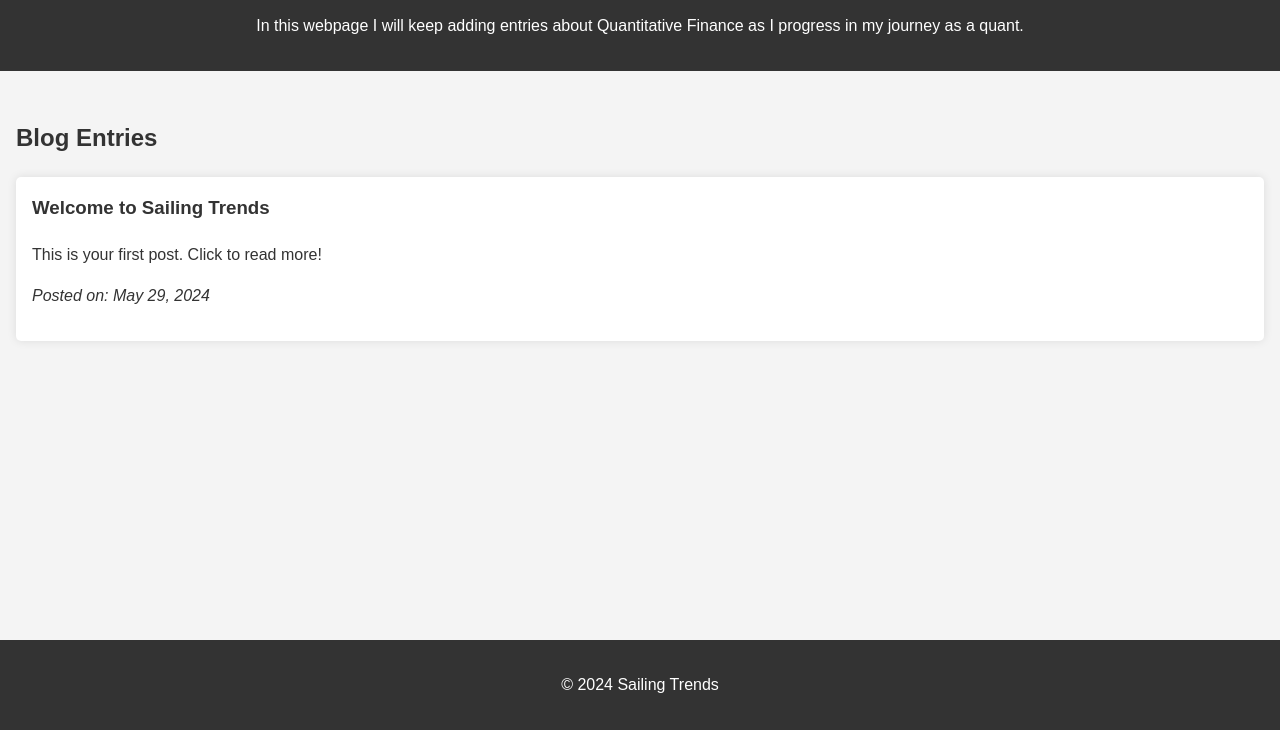
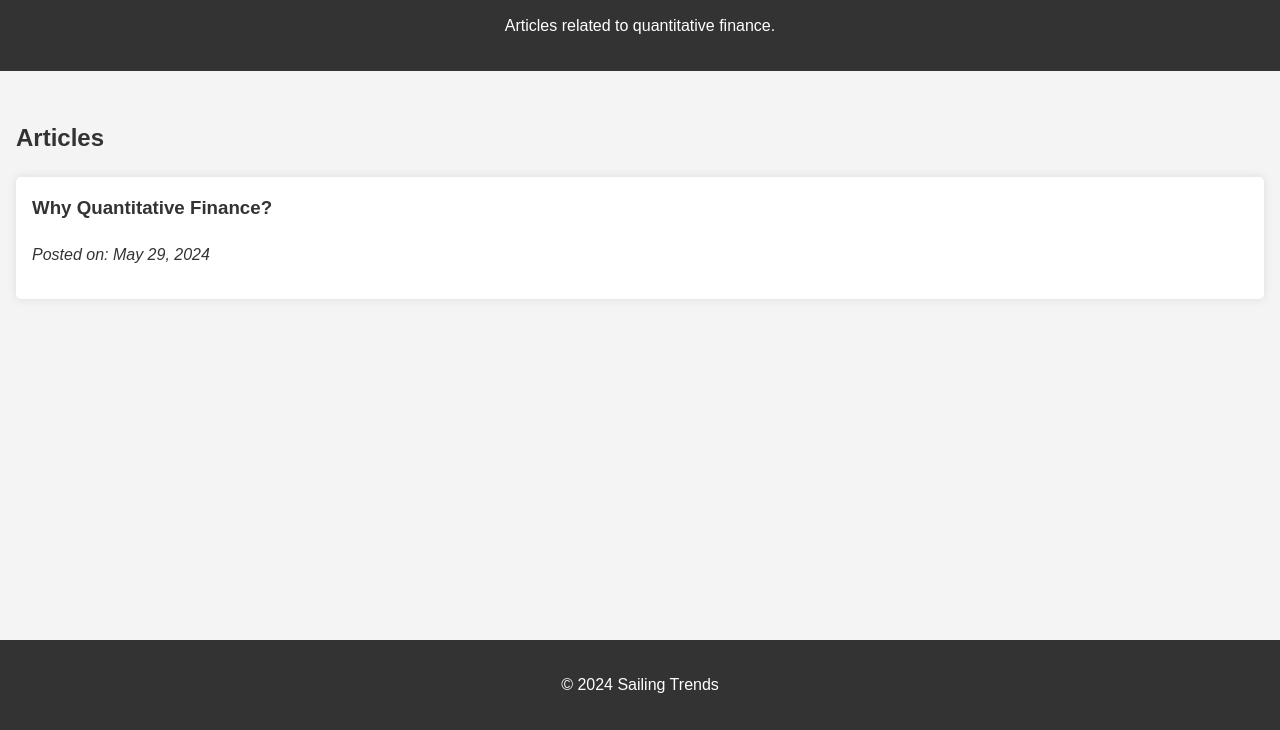
Before and after one commit to tryt0c0de/sailing-trends, a plain HTML site: page index.html in a window 1280 px wide. Shown: the part 70-800 px from the top of the page. Drawn offline with Linux system fonts and the light colour scheme.

Commit message:
Updating Webpage

```diff
--- a/index.html
+++ b/index.html
@@ -9,14 +9,13 @@
 <body>
     <header>
         <h1>Sailing Trends</h1>
-        <p>In this webpage I will keep adding entries about Quantitative Finance as I progress in my journey as a quant. </p>
+        <p>Articles related to quantitative finance. </p>
     </header>
     <main>
         <section id="blog-entries">
-            <h2>Blog Entries</h2>
+            <h2>Articles</h2>
             <article class="blog-entry">
-                <h3><a href="introduction.html">Welcome to Sailing Trends</a></h3>
-                <p>This is your first post. Click to read more!</p>
+                <h3><a href="introduction.html">Why Quantitative Finance?</a></h3>
                 <p><em>Posted on: May 29, 2024</em></p>
             </article>
             <!-- Add more blog entries as needed -->
```
Also changed, not shown: introduction.html (+1 -1 lines).
